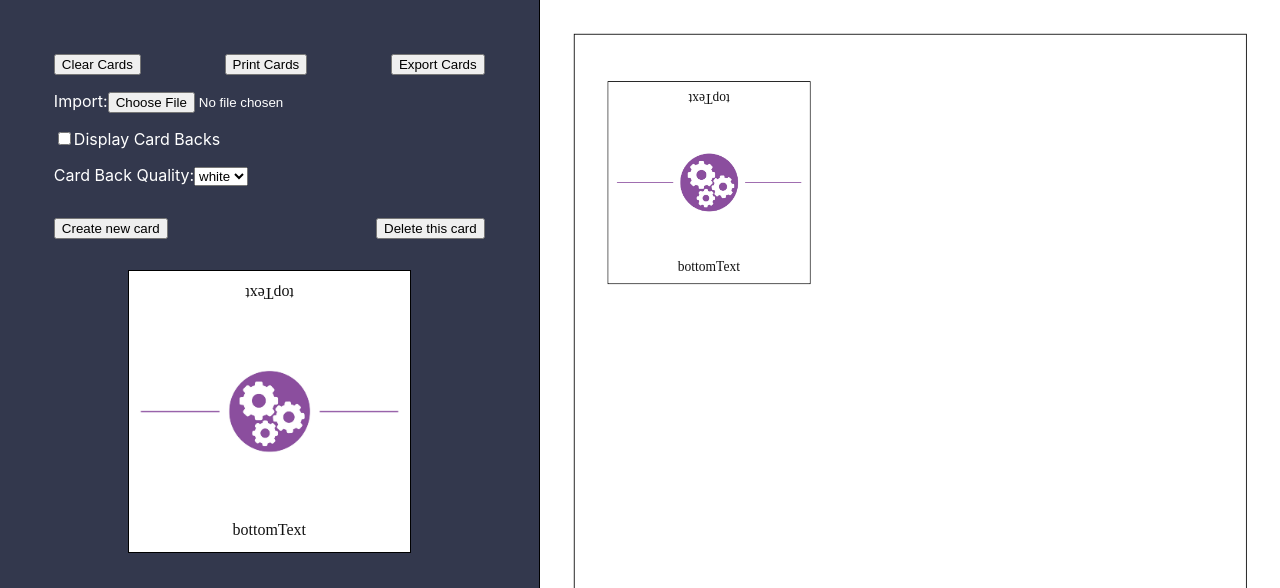
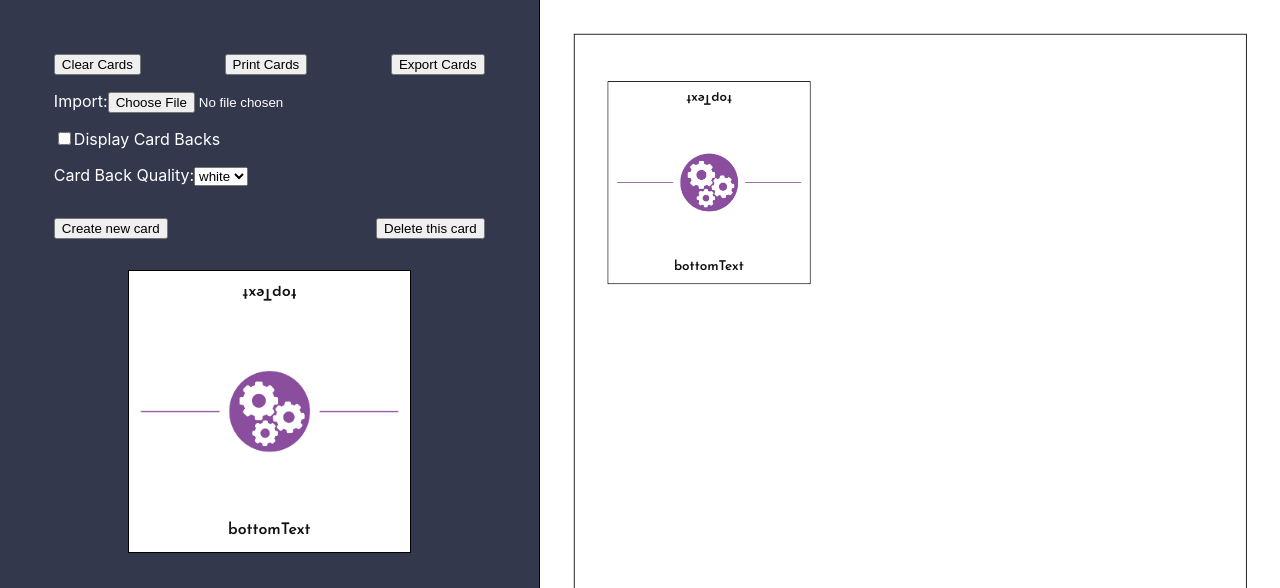
Before and after one commit to pawelngei/story-engine-card-creator, a React (Create React App) app: page / in a window 1280 px wide. Shown: the top 588 px of the page. Built offline with nearby package versions, Linux system fonts and the light colour scheme.

Commit message:
add Josefin Sans font

```diff
--- a/public/index.html
+++ b/public/index.html
@@ -7,7 +7,7 @@
     <meta name="theme-color" content="#000000" />
     <meta
       name="description"
-      content="Web site created using create-react-app"
+      content="Deckbuilding App for the Story Engine Deck"
     />
     <link rel="apple-touch-icon" href="%PUBLIC_URL%/logo192.png" />
     <!--
@@ -24,7 +24,8 @@
       work correctly both with client-side routing and a non-root public URL.
       Learn how to configure a non-root public URL by running `npm run build`.
     -->
-    <title>React App</title>
+    <link href="https://fonts.googleapis.com/css2?family=Josefin+Sans:wght@400;600&display=swap" rel="stylesheet">
+    <title>Story Engine Deckbuilding App</title>
   </head>
   <body>
     <noscript>You need to enable JavaScript to run this app.</noscript>
--- a/src/Card/Card.tsx
+++ b/src/Card/Card.tsx
@@ -68,6 +68,8 @@
 const PaddedSideText = styled.div`
   width: 100%;
   padding: 0 12.5%;
+  font-family: 'Josefin Sans', sans-serif;
+  font-weight: 600;
 `
 
 const StyledBackImage = styled.img`
```
Also changed, not shown: public/manifest.json.
